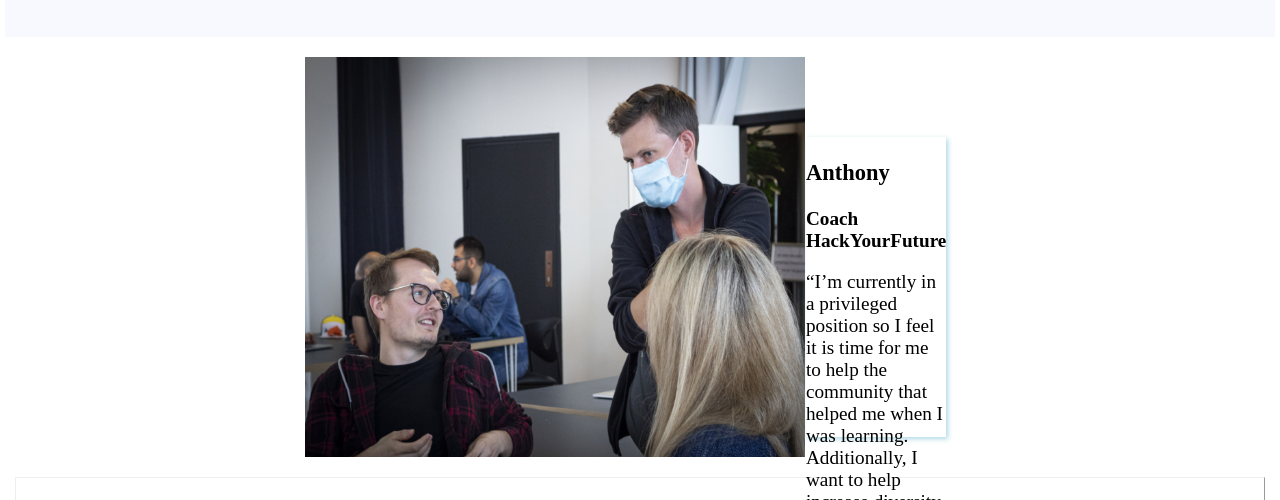
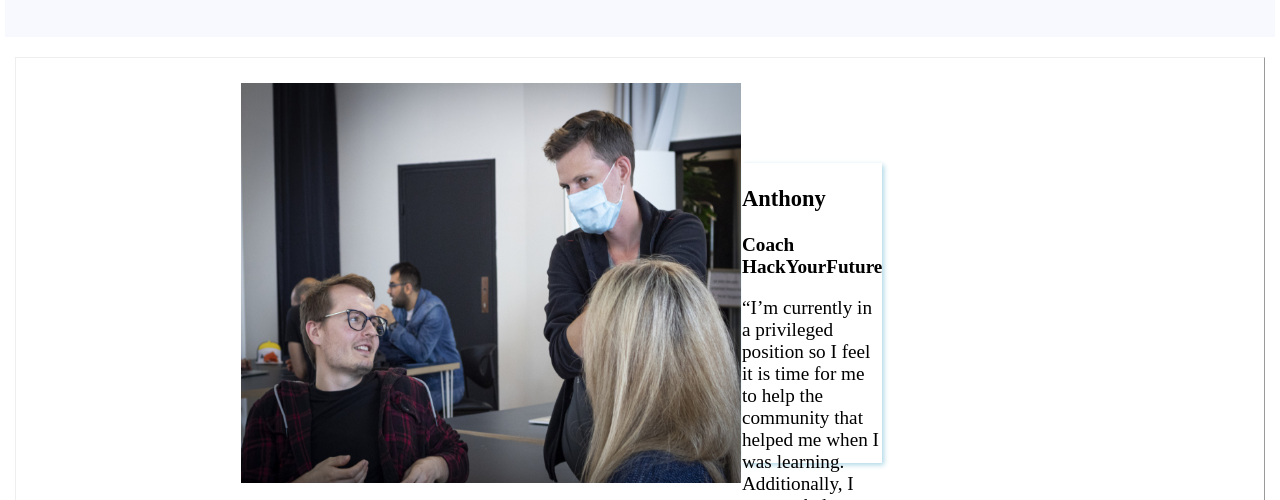
Before and after one commit to HYF-Class20/agile-development-group4-hyf-redesign, a website: page volunteer.html in a window 1280 px wide. Shown: the part 858-1358 px from the top of the page. Drawn offline with Linux system fonts and the light colour scheme; grey boxes are pictures that could not be loaded.

Commit message:
updated the styles.css

```diff
--- a/styles/volunteer.css
+++ b/styles/volunteer.css
@@ -122,9 +122,12 @@ h1 {
 }
 
 .anthony {
+  padding: 25px;
+  border-style: outset;
+  border-width: 1px;
   display: flex;
   justify-content: space-between;
-  margin: 20px 100px 20px 100px;
+  margin: 20px 10px 20px 10px;
 }
 
 /* coding mentor Eleni bio's and img added shadows adjusting the position */
```
